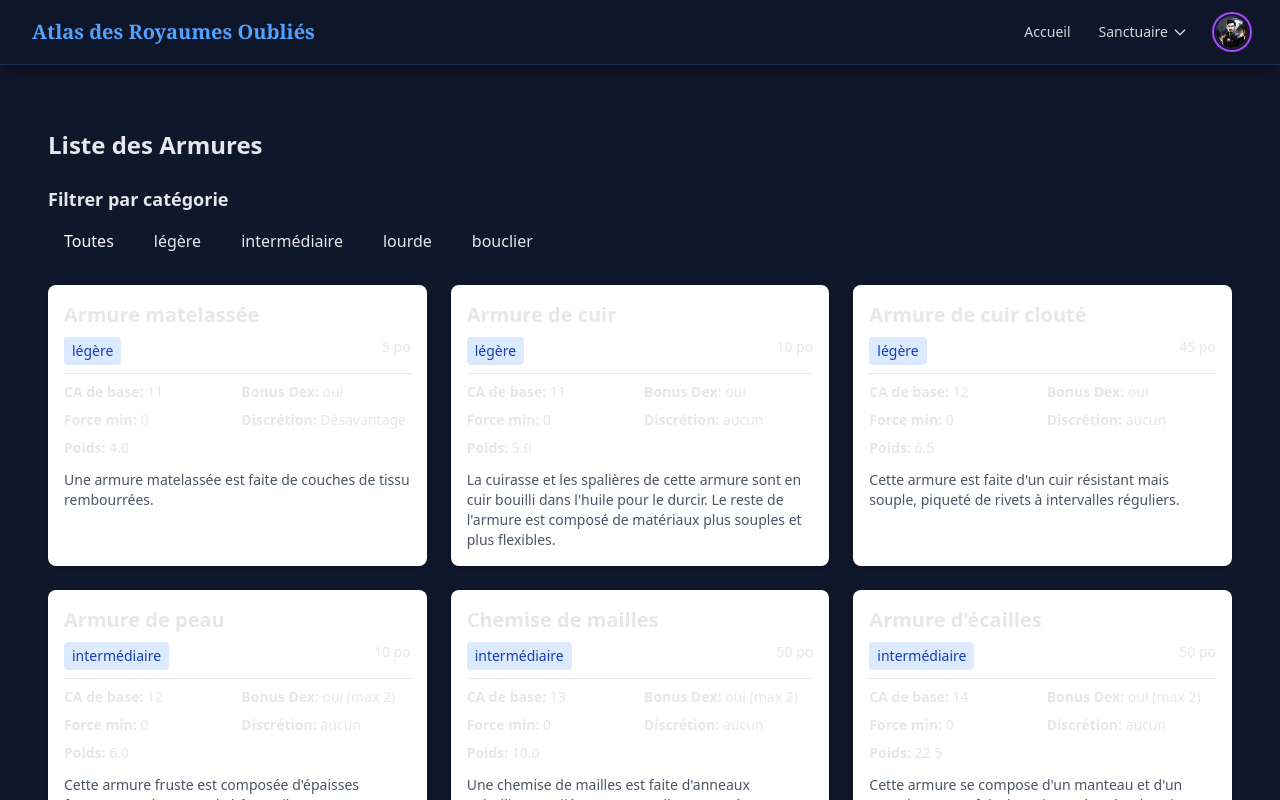
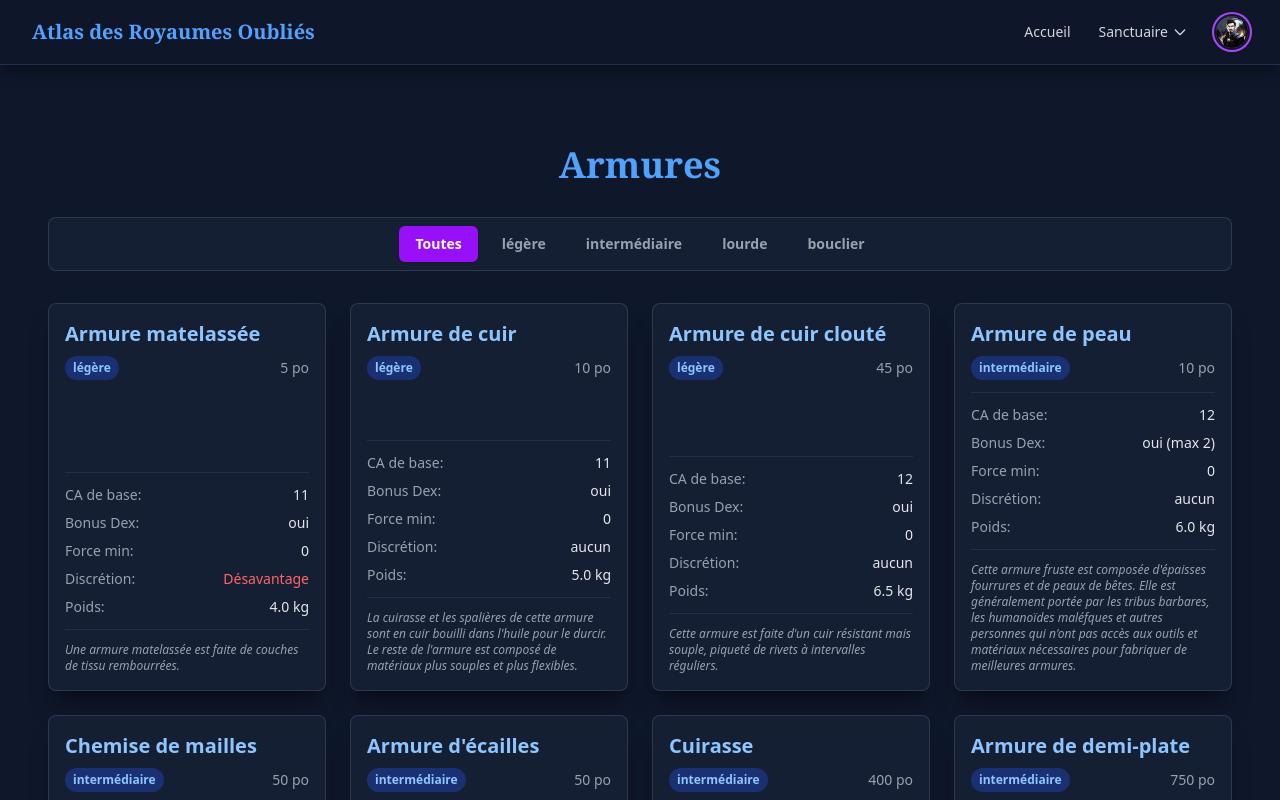
Before and after one commit to Thomas-Trehou/atlasdd-front-reborn, an Angular app: page /sanctuary/armors in a window 1280 px wide. Shown: the top 800 px of the page. Built offline with nearby package versions, Linux system fonts and the light colour scheme.

Commit message:
add style to armors

```diff
--- a/src/app/features/sanctuary/armors/armors.component.html
+++ b/src/app/features/sanctuary/armors/armors.component.html
@@ -1,27 +1,22 @@
 <!-- src/app/features/sanctuary/armors/armors.component.html -->
 
-<div class="container mx-auto p-4">
-  <h1 class="text-2xl font-bold mb-6">Liste des Armures</h1>
+<div class="container mx-auto px-4 py-8">
+  <h1 class="text-4xl font-bold font-serif text-blue-400 text-center mb-8">Armures</h1>
 
   <!-- Filtres par catégorie -->
-  <div class="mb-6">
-    <h2 class="text-lg font-semibold mb-2">Filtrer par catégorie</h2>
-    <div class="flex flex-wrap gap-2">
+  <div class="mb-8">
+    <div class="flex justify-center flex-wrap gap-2 bg-slate-800/50 border border-slate-700/80 p-2 rounded-lg">
       <button
-        class="px-4 py-2 rounded"
-        [class.bg-blue-600]="selectedCategory === null"
-        [class.text-white]="selectedCategory === null"
-        [class.bg-gray-200]="selectedCategory !== null"
+        class="px-4 py-2 rounded-md text-sm font-semibold transition-colors duration-200"
+        [ngClass]="selectedCategory === null ? 'bg-purple-600 text-white shadow' : 'bg-transparent text-gray-400 hover:bg-slate-700/50'"
         (click)="filterByCategory(null)">
         Toutes
       </button>
 
       @for (category of categories; track category) {
         <button
-          class="px-4 py-2 rounded"
-          [class.bg-blue-600]="selectedCategory === category"
-          [class.text-white]="selectedCategory === category"
-          [class.bg-gray-200]="selectedCategory !== category"
+          class="px-4 py-2 rounded-md text-sm font-semibold transition-colors duration-200"
+          [ngClass]="selectedCategory === category ? 'bg-purple-600 text-white shadow' : 'bg-transparent text-gray-400 hover:bg-slate-700/50'"
           (click)="filterByCategory(category)">
           {{ category }}
         </button>
@@ -30,36 +25,39 @@
   </div>
 
   <!-- Liste des armures -->
-  <div class="grid grid-cols-1 md:grid-cols-2 lg:grid-cols-3 gap-6">
+  <div class="grid grid-cols-1 md:grid-cols-2 lg:grid-cols-3 xl:grid-cols-4 gap-6">
     @for (armor of filteredArmors; track armor.id) {
-      <div class="bg-white p-4 rounded-lg shadow-md hover:shadow-lg transition-shadow">
-        <h3 class="text-xl font-bold mb-2">{{ armor.name }}</h3>
-        <div class="flex justify-between mb-2">
-          <span class="text-sm bg-blue-100 text-blue-800 px-2 py-1 rounded">{{ armor.armor_category }}</span>
-          <span class="text-sm">{{ armor.cost }}</span>
+      <div class="bg-slate-800/50 backdrop-blur-sm p-4 rounded-lg shadow-xl shadow-black/30 border border-slate-700/80 flex flex-col">
+        <h3 class="text-xl font-bold text-blue-300 mb-2">{{ armor.name }}</h3>
+        <div class="flex justify-between items-center mb-3">
+          <span class="text-xs font-bold bg-blue-900/70 text-blue-300 px-2 py-1 rounded-full">{{ armor.armor_category }}</span>
+          <span class="text-sm font-medium text-gray-400">{{ armor.cost }}</span>
         </div>
 
-        <div class="border-t border-gray-200 pt-2 mt-2">
-          <div class="grid grid-cols-2 gap-2">
-            <div class="text-sm">
-              <span class="font-semibold">CA de base:</span> {{ armor.base }}
-            </div>
-            <div class="text-sm">
-              <span class="font-semibold">Bonus Dex:</span> {{ armor.dex_bonus }}
-            </div>
-            <div class="text-sm">
-              <span class="font-semibold">Force min:</span> {{ armor.str_minimum }}
-            </div>
-            <div class="text-sm">
-              <span class="font-semibold">Discrétion:</span> {{ armor.stealth_disadvantage }}
-            </div>
-            <div class="text-sm">
-              <span class="font-semibold">Poids:</span> {{ armor.weight }}
-            </div>
+        <div class="border-t border-slate-700/50 pt-3 mt-auto space-y-2 text-sm">
+          <div class="flex justify-between">
+            <span class="text-gray-400">CA de base:</span>
+            <span class="font-medium text-gray-200">{{ armor.base }}</span>
+          </div>
+          <div class="flex justify-between">
+            <span class="text-gray-400">Bonus Dex:</span>
+            <span class="font-medium text-gray-200">{{ armor.dex_bonus }}</span>
+          </div>
+          <div class="flex justify-between">
+            <span class="text-gray-400">Force min:</span>
+            <span class="font-medium text-gray-200">{{ armor.str_minimum }}</span>
+          </div>
+          <div class="flex justify-between">
+            <span class="text-gray-400">Discrétion:</span>
+            <span class="font-medium" [ngClass]="armor.stealth_disadvantage === 'Désavantage' ? 'text-red-400' : 'text-gray-200'">{{ armor.stealth_disadvantage }}</span>
+          </div>
+          <div class="flex justify-between">
+            <span class="text-gray-400">Poids:</span>
+            <span class="font-medium text-gray-200">{{ armor.weight }} kg</span>
           </div>
         </div>
 
-        <p class="mt-3 text-sm text-gray-600">{{ armor.properties }}</p>
+        <p *ngIf="armor.properties" class="mt-3 pt-3 border-t border-slate-700/50 text-xs text-gray-400 italic">{{ armor.properties }}</p>
       </div>
     }
   </div>
```
